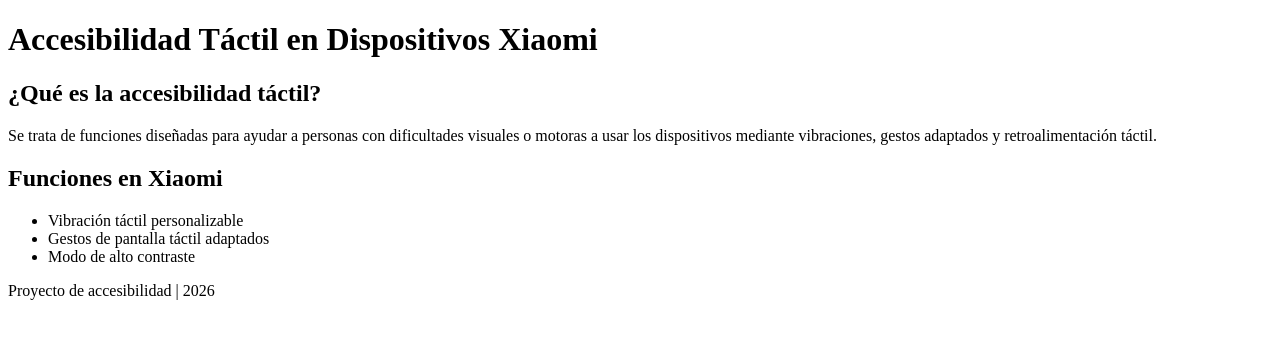
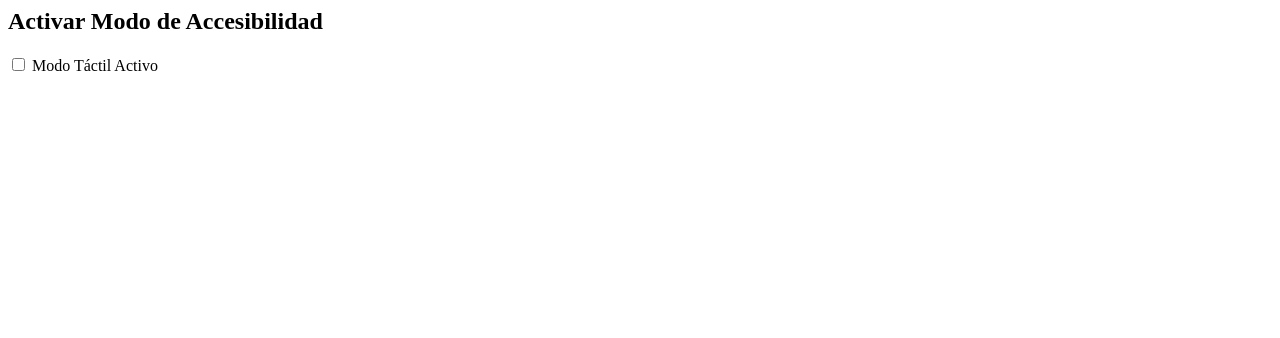
Before and after one commit to jordancardozo2026xx-cyber/Xiaomi-Tactile-Experience, a plain HTML site: page index.html in a window 1280 px wide. Drawn offline with Linux system fonts and the light colour scheme.

Commit message:
Add accessibility mode toggle section to index.html

```diff
--- a/index.html
+++ b/index.html
@@ -1,36 +1,8 @@
-<!DOCTYPE html>
-<html lang="es">
-<head>
-    <meta charset="UTF-8">
-    <meta name="viewport" content="width=device-width, initial-scale=1.0">
-    <title>Accesibilidad Táctil Xiaomi</title>
-    <link rel="stylesheet" href="estilo.css">
-</head>
-<body>
-    <header>
-        <h1>Accesibilidad Táctil en Dispositivos Xiaomi</h1>
-    </header>
-
-    <main>
-        <section>
-            <h2>¿Qué es la accesibilidad táctil?</h2>
-            <p>Se trata de funciones diseñadas para ayudar a personas con dificultades visuales o motoras a usar los dispositivos mediante vibraciones, gestos adaptados y retroalimentación táctil.</p>
-        </section>
-
-        <section>
-            <h2>Funciones en Xiaomi</h2>
-            <ul>
-                <li>Vibración táctil personalizable</li>
-                <li>Gestos de pantalla táctil adaptados</li>
-                <li>Modo de alto contraste</li>
-            </ul>
-        </section>
-    </main>
-
-    <footer>
-        <p>Proyecto de accesibilidad | 2026</p>
-    </footer>
-
-    <script src="script.js"></script>
-</body>
-</html>
+<section class="switch-container">
+    <h2>Activar Modo de Accesibilidad</h2>
+    <label class="switch">
+        <input type="checkbox">
+        <span class="slider"></span>
+    </label>
+    <span class="switch-label">Modo Táctil Activo</span>
+</section>
```
